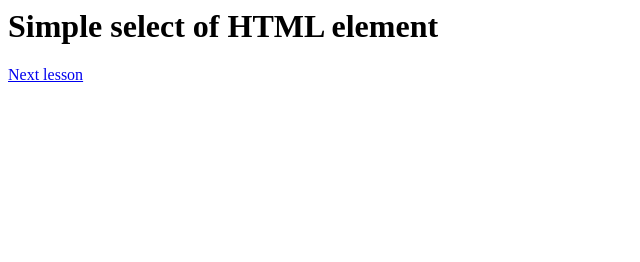
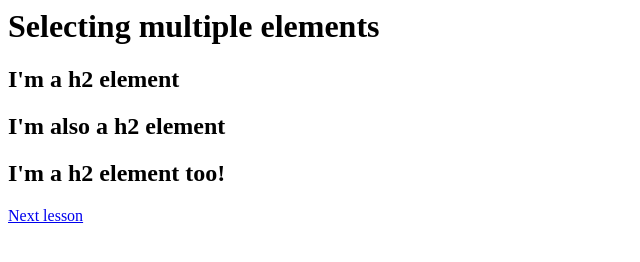
Before and after one commit to ryan258/web-scraping--node-js, a website: page 1-scraping-intro/test.html in a window 1280 px wide. Shown: the whole page, without its empty margins (0-640 px from the left). Drawn offline with Linux system fonts and the light colour scheme.

Commit message:
Select multiple elements

```diff
--- a/1-scraping-intro/test.html
+++ b/1-scraping-intro/test.html
@@ -1,6 +1,9 @@
 <html>
   <body>
-    <h1>Simple select of HTML element</h1>
-    <a href="lesson2.html">Next lesson</a>
+    <h1>Selecting multiple elements</h1>
+    <h2>I'm a h2 element</h2>
+    <h2>I'm also a h2 element</h2>
+    <h2>I'm a h2 element too!</h2>
+    <a href="lesson3.html">Next lesson</a>
   </body>
 </html>
```
Also changed, not shown: 1-scraping-intro/index.js (+4 -3 lines).
